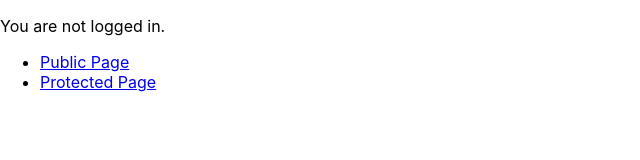
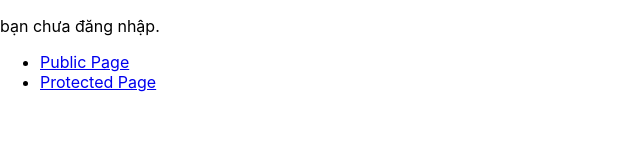
Before and after one commit to toduyen/-Module-react-router-Redirects-Auth-, a React (Create React App) app: page / in a window 1280 px wide. Shown: the top 160 px of the page, without its empty margins (0-640 px from the left). Built offline with nearby package versions, Linux system fonts and the light colour scheme.

Commit message:
Redirect(Auth)

```diff
--- a/src/App.js
+++ b/src/App.js
@@ -34,7 +34,7 @@ const AuthButton = withRouter(
   ({ history }) =>
     fakeAuth.isAuthenticated ? (
       <p>
-        Welcome!{" "}
+        Welcome!{" PhanTuan "}
         <button
           onClick={() => {
             fakeAuth.signout(() => history.push("/"));
@@ -44,7 +44,7 @@ const AuthButton = withRouter(
         </button>
       </p>
     ) : (
-      <p>You are not logged in.</p>
+      <p>bạn chưa đăng nhập.</p>
     )
 );
 export default AuthExample;
```
